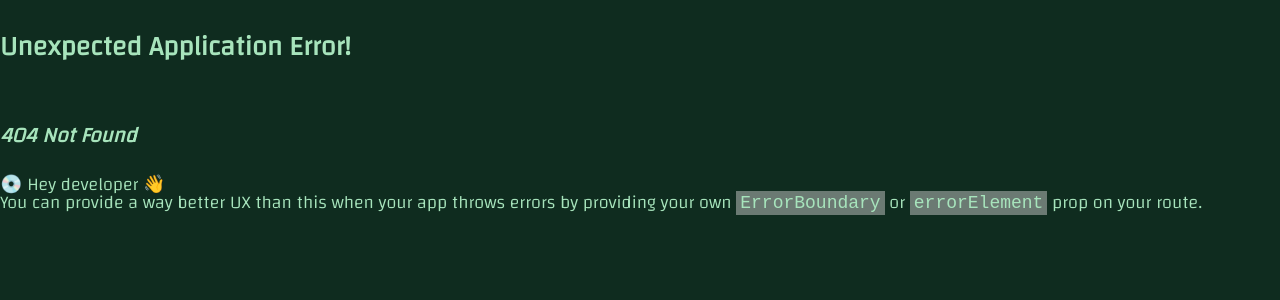
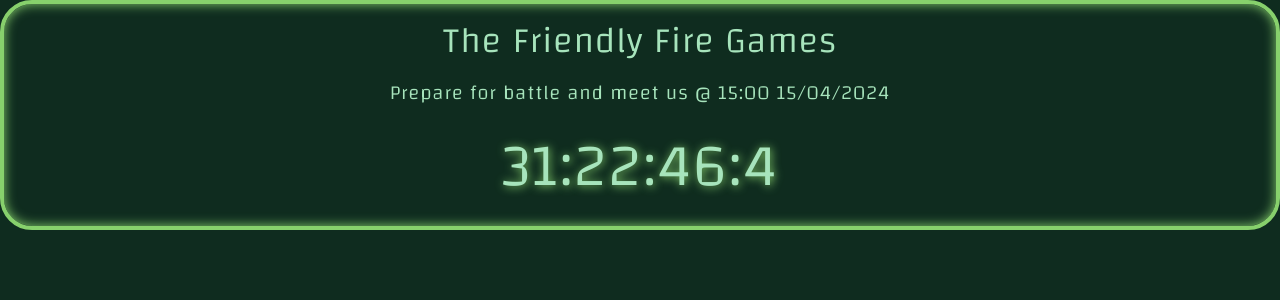
Before and after one commit to ASPinho/ASPinho.github.io, a React (Create React App) app in the folder arkiteq-home/: page /ffg in a window 1280 px wide. Before the commit this address had no page. Shown: the top 300 px of the page. Built offline with nearby package versions, Linux system fonts and the light colour scheme.

Commit message:
new announcement card component and page

```diff
--- /dev/null
+++ b/arkiteq-home/src/components/announcement-card.tsx
@@ -0,0 +1,63 @@
+import React, {useEffect, useState} from "react";
+
+export interface AnnouncementCard {
+    title: string;
+    description: string;
+    dateTime: string;
+}
+
+type countdownTimer = {
+    days: number;
+    hours: number;
+    minutes: number;
+    seconds: number;
+}
+
+function AnnouncementCard (props: AnnouncementCard) {
+
+    const targetDate = new Date(props.dateTime)
+
+    const calcTimeLeft = () => {
+        const difference = +targetDate - +new Date();
+        let timeLeft = {} as countdownTimer;
+
+        if (difference > 0) {
+            timeLeft = {
+                days: Math.floor(difference / (1000 * 60 * 60 * 24)),
+                hours: Math.floor((difference / (1000 * 60 * 60)) % 24),
+                minutes: Math.floor((difference / 1000 / 60) % 60),
+                seconds: Math.floor((difference / 1000) % 60),
+            };
+        }
+
+        return timeLeft;
+    }
+
+    const [currTimeLeft, setTimeLeft] = useState(calcTimeLeft())
+
+    useEffect(() => {
+        const timer = setTimeout(() => {
+            setTimeLeft(calcTimeLeft());
+        }, 1000);
+
+        return () => clearTimeout(timer);
+    });
+
+    return (
+        <div className={"full-center-flex flex-column-wrap"}>
+            <div className={"font-size-heading1"}>
+                {props.title}
+            </div>
+            <div className={"font-size-l"}>
+                {props.description}
+            </div>
+            <div className={"announcement-card-time"}>
+                <span>
+                    {currTimeLeft.days}:{currTimeLeft.hours}:{currTimeLeft.minutes}:{currTimeLeft.seconds}
+                </span>
+            </div>
+        </div>
+    )
+}
+
+export default AnnouncementCard
--- a/arkiteq-home/src/index.tsx
+++ b/arkiteq-home/src/index.tsx
@@ -6,6 +6,7 @@ import './styles/flex-rules.css'
 import HomePage from './routes/home-page';
 import ExplodingKittens from "./routes/exploding-kittens";
 import GameSelection from "./routes/game-selection";
+import Ffg from "./routes/ffg";
 
 const router = createBrowserRouter([
     {
@@ -15,6 +16,10 @@ const router = createBrowserRouter([
     {
         path: "game-picker",
         element: <GameSelection />
+    },
+    {
+        path: "ffg",
+        element: <Ffg />
     },
     {
         path: "/",
--- /dev/null
+++ b/arkiteq-home/src/routes/ffg.tsx
@@ -0,0 +1,15 @@
+import React from "react";
+import AnnouncementCard from "../components/announcement-card";
+import RetroConsole from "../components/retro-console";
+
+function Ffg() {
+    return (
+        <>
+            <RetroConsole>
+                <AnnouncementCard title={"The Friendly Fire Games"} description={"Prepare for battle and meet us @ 15:00 15/04/2024"} dateTime={"2024-04-15T15:00:00"}/>
+            </RetroConsole>
+        </>
+    )
+}
+
+export default Ffg
--- a/arkiteq-home/src/styles/teriyarki-theme.css
+++ b/arkiteq-home/src/styles/teriyarki-theme.css
@@ -511,6 +511,12 @@ p {
   transition: color 0.25s;
 }
 
+.announcement-card-time {
+  font-size: 60px;
+  letter-spacing: var(--size-2xs);
+  text-shadow: var(--main-green-1) 1px 1px 10px;
+}
+
 /*====== Device Breakpoints ======*/
 
 /* Extra small devices (phones, 600px and down) */
```
Also changed, not shown: arkiteq-home/public/sitemap.txt.
